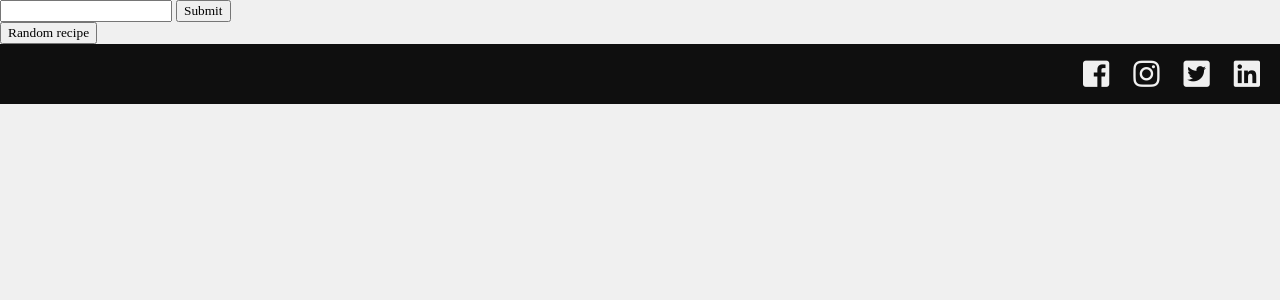
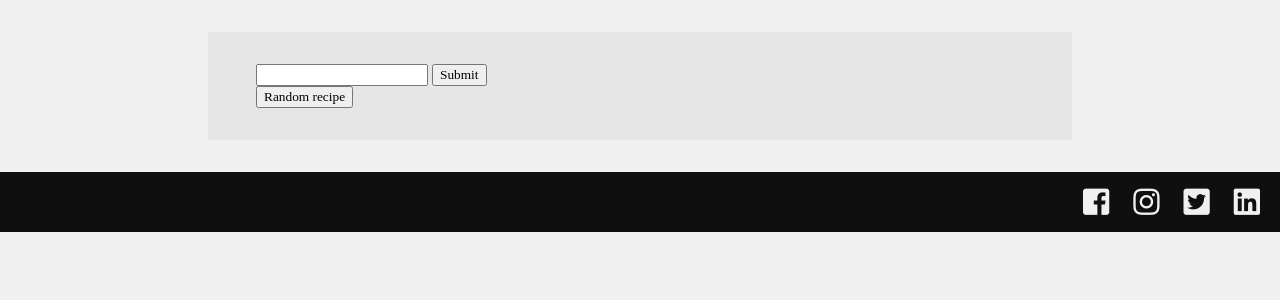
Before and after one commit to Code-Institute-Submissions/sgalway2086-milestoneIII, a Flask app: page /search in a window 1280 px wide. Shown: the part 77-377 px from the top of the page. Run offline with Flask 2, Linux system fonts and the light colour scheme; some libraries are stand-ins or nearby versions; some web fonts are replaced.

Commit message:
add styling to search page

```diff
--- a/app.py
+++ b/app.py
@@ -152,13 +152,7 @@ def search_Recipes():
         search = search.lower()
         title = title.lower()
         if search in title:
-            print("TEST RESULT")
-            print("TEST RESULT")
-            print("TEST RESULT")
-            print("TEST RESULT")
-            print("TEST RESULT")
-            print("TEST RESULT")
-            print("TEST RESULT")
+            print("test")
         i += 1
     return render_template('search.html', search=search)
 
--- a/static/css/style.css
+++ b/static/css/style.css
@@ -135,6 +135,15 @@ a i{
     margin-top: 32px;
 }
 
+#searchPage{
+    background-color: #e6e6e6;
+    width: 60%;
+    padding: 32px 48px;
+    margin: auto;
+    margin-bottom: 32px;
+    margin-top: 32px;
+}
+
 #mainSubmit{
     font-size: 20px;
     display: block;
```
